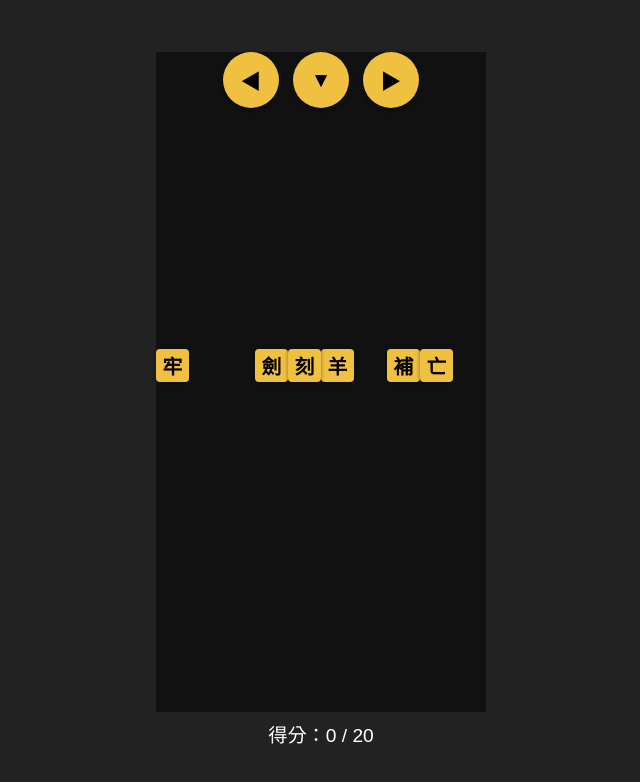
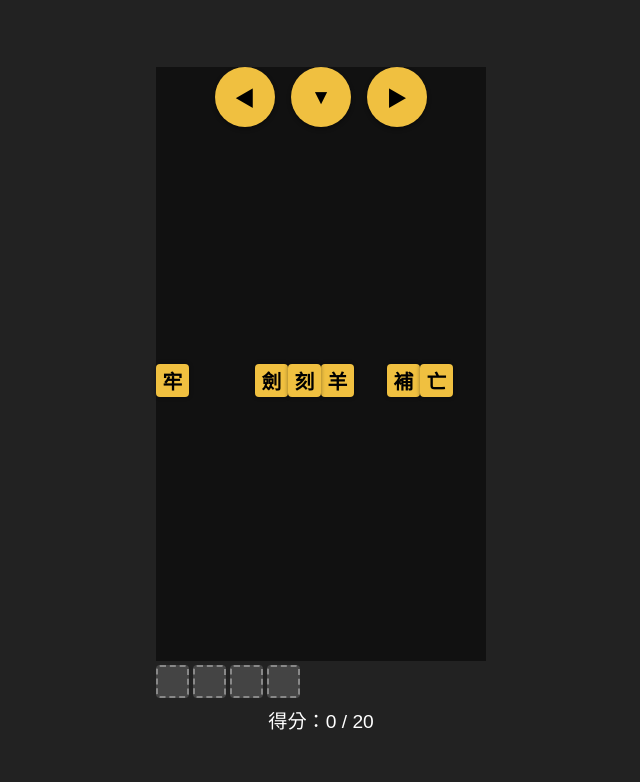
Before and after one commit to wlchoi-yyc/chengyu_tetris_game, a plain HTML site: page index.html in a window 1280 px wide. Shown: the whole page, without its empty margins (319-959 px from the left). Drawn offline with Linux system fonts and the light colour scheme.

Commit message:
Update index.html

```diff
--- a/index.html
+++ b/index.html
@@ -6,28 +6,31 @@
 <style>
  :root{
   --board-bg:#111;
-  --cell-size:40px;/* 動態覆寫 */
+  --cell-size:40px;/* 由 JS 動態覆寫 */
   --block-bg:#f0c040;
   --block-color:#000;
+  --slot-bg:#444;
  }
  *{box-sizing:border-box;margin:0;padding:0;font-family:"Noto Sans TC",sans-serif;-webkit-user-select:none;user-select:none}
  body{display:flex;justify-content:center;align-items:center;height:100vh;background:#222;color:#fff;overflow:hidden}
- #game{display:flex;flex-direction:column;align-items:center;position:relative}
+ #game{position:relative;display:flex;flex-direction:column;align-items:center}
  #board{background:var(--board-bg);position:relative;touch-action:none}
- .block{position:absolute;width:var(--cell-size);height:var(--cell-size);background:var(--block-bg);border-radius:4px;display:flex;justify-content:center;align-items:center;font-weight:700;font-size:calc(var(--cell-size)*0.6);color:var(--block-color);box-shadow:0 0 4px rgba(0,0,0,.4);transition:box-shadow .15s}
+ .block{position:absolute;width:var(--cell-size);height:var(--cell-size);background:var(--block-bg);border-radius:4px;display:flex;justify-content:center;align-items:center;font-weight:700;font-size:calc(var(--cell-size)*0.6);color:var(--block-color);box-shadow:0 0 4px rgba(0,0,0,.4);transition:box-shadow .12s}
  .block.selected{box-shadow:0 0 0 3px #00eaff inset,0 0 6px #00eaff}
+ #slots{display:flex;gap:4px;margin-top:4px}
+ .slot{width:var(--cell-size);height:var(--cell-size);background:var(--slot-bg);border:2px dashed #888;border-radius:4px;display:flex;justify-content:center;align-items:center;position:relative}
  #score{margin-top:8px;font-size:1.2rem}
- .ctrls{position:fixed;bottom:calc(env(safe-area-inset-bottom,0px)+10px);left:0;width:100%;display:flex;justify-content:center;gap:14px;z-index:20}
- .ctrls button{padding:12px 20px;font-size:1.3rem;border:none;border-radius:50%;background:#f0c040;color:#000;width:56px;height:56px;display:flex;justify-content:center;align-items:center;box-shadow:0 2px 4px rgba(0,0,0,.4);cursor:pointer}
- #overlay{position:absolute;inset:0;background:rgba(0,0,0,.8);display:flex;flex-direction:column;justify-content:center;align-items:center;gap:20px;z-index:30;backdrop-filter:blur(4px)}
+ .ctrls{position:fixed;bottom:calc(env(safe-area-inset-bottom,0px)+10px);left:0;width:100%;display:flex;justify-content:center;gap:16px;z-index:30}
+ .ctrls button{padding:12px;font-size:1.3rem;border:none;border-radius:50%;background:#f0c040;color:#000;width:60px;height:60px;display:flex;justify-content:center;align-items:center;box-shadow:0 2px 4px rgba(0,0,0,.4);cursor:pointer}
+ #overlay{position:absolute;inset:0;background:rgba(0,0,0,.8);display:flex;flex-direction:column;justify-content:center;align-items:center;gap:20px;z-index:40;backdrop-filter:blur(4px)}
  #overlay.hidden{display:none}
- #message{font-size:1.6rem;line-height:1.4;text-align:center}
  #overlay button{padding:10px 24px;font-size:1.1rem;border:none;border-radius:6px;background:#f0c040;color:#000;cursor:pointer}
 </style>
 </head>
 <body>
  <div id="game">
   <div id="board"></div>
+  <div id="slots"></div>
   <div id="score">得分：0 / 20</div>
   <div class="ctrls">
    <button id="leftBtn">◀︎</button>
@@ -42,11 +45,12 @@
  </div>
 <script>
 (()=>{
- /* ======== 常數設定 ======== */
- const COLS=10,ROWS=20,TICK_MS=500,MAX_SCORE=20;
+ /* ======== 常量 ======== */
+ const COLS=10,ROWS=18,TICK=500,MAX_SCORE=20; // 行數調為 18，底下額外顯示四槽
  const idioms=["畫蛇添足","亡羊補牢","對牛彈琴","守株待兔","掩耳盜鈴","指鹿為馬","刻舟求劍","盲人摸象","井底之蛙","草木皆兵","紙上談兵","負荊請罪","自相矛盾","畫龍點睛","杯弓蛇影","四海為家","百發百中","一帆風順","順手牽羊","臥薪嘗膽"];
  /* ======== DOM ======== */
  const boardEl=document.getElementById('board');
+ const slotsEl=document.getElementById('slots');
  const scoreEl=document.getElementById('score');
  const overlayEl=document.getElementById('overlay');
  const msgEl=document.getElementById('message');
@@ -57,68 +61,98 @@
  const endBtn=document.getElementById('endBtn');
  /* ======== 狀態 ======== */
  let cellSize,matrix,timer=null,score=0,completed=new Set();
- let falling=[]; // 當前批次下落字塊陣列
- let currentBatchId=0;
- let active=null; // 使用者正在操控的單一字塊
- /* ======== 工具 ======== */
+ let falling=[]; // 當前批次下落字塊
+ let currentBatch=0;
+ let active=null;
+ const slots=[null,null,null,null]; // 儲存四個槽對應的 block or null
+ /* ======== 工具函式 ======== */
  const rand=a=>a[Math.floor(Math.random()*a.length)];
  const shuffle=a=>{const arr=[...a];for(let i=arr.length-1;i>0;i--){const j=Math.floor(Math.random()*(i+1));[arr[i],arr[j]]=[arr[j],arr[i]];}return arr};
- function resize(){cellSize=Math.floor(Math.min(window.innerWidth/(COLS+2),window.innerHeight/(ROWS+4)));document.documentElement.style.setProperty('--cell-size',cellSize+'px');boardEl.style.width=COLS*cellSize+'px';boardEl.style.height=ROWS*cellSize+'px';}
+ function resize(){cellSize=Math.floor(Math.min(window.innerWidth/(COLS+2),window.innerHeight/(ROWS+6)));document.documentElement.style.setProperty('--cell-size',cellSize+'px');boardEl.style.width=COLS*cellSize+'px';boardEl.style.height=ROWS*cellSize+'px';slotsEl.style.width=COLS*cellSize+'px';}
  window.addEventListener('resize',resize);resize();
+ /* ======== 初始化插槽 DOM ======== */
+ function buildSlots(){slotsEl.innerHTML='';for(let i=0;i<4;i++){const d=document.createElement('div');d.className='slot';slotsEl.appendChild(d);} }
+ buildSlots();
+ const slotElems=[...slotsEl.children];
  /* ======== 棋盤 ======== */
  function initMatrix(){matrix=Array.from({length:ROWS},()=>Array(COLS).fill(null));}
- function createBlock(ch,batchId){const el=document.createElement('div');el.className='block';el.textContent=ch;boardEl.appendChild(el);return {ch,row:-1,col:0,el,batchId};}
- function setPos(b){b.el.style.left=b.col*cellSize+'px';b.el.style.top=b.row*cellSize+'px';}
+ function createBlock(ch,batchId){const el=document.createElement('div');el.className='block';el.textContent=ch;boardEl.parentElement.appendChild(el);return {ch,row:-1,col:0,el,batchId,slotIndex:null};}
+ function setPos(b){if(b.slotIndex!==null){const rect=slotElems[b.slotIndex].getBoundingClientRect();const parentRect=boardEl.parentElement.getBoundingClientRect();b.el.style.left=rect.left-parentRect.left+'px';b.el.style.top=rect.top-parentRect.top+'px';}else{b.el.style.left=b.col*cellSize+'px';b.el.style.top=b.row*cellSize+'px';}}
  function collision(r,c){return r>=ROWS||(r>=0&&matrix[r][c]);}
- /* ======== 選取塊 ======== */
- function setActive(b){if(active)active.el.classList.remove('selected');active=b;active.el.classList.add('selected');}
- /* ======== 拖曳 ======== */
- function makeDraggable(block){let dragging=false,startX=0,startCol=0;const el=block.el;
- el.addEventListener('pointerdown',e=>{e.preventDefault();dragging=true;startX=e.clientX;startCol=block.col;setActive(block);el.setPointerCapture(e.pointerId);});
- el.addEventListener('pointermove',e=>{if(!dragging)return;const dx=e.clientX-startX;const offset=Math.round(dx/cellSize);let target=Math.min(Math.max(startCol+offset,0),COLS-1);if(!collision(block.row,target)){block.col=target;setPos(block);}});
- const endDrag=()=>dragging=false;
- el.addEventListener('pointerup',endDrag);el.addEventListener('pointercancel',endDrag);
- el.addEventListener('click',()=>setActive(block)); // 輕觸選取
- }
- /* ======== 給按鈕用的移動 ======== */
- function moveActive(delta){if(!active)return;const target=Math.min(Math.max(active.col+delta,0),COLS-1);if(!collision(active.row,target)){active.col=target;setPos(active);}}
- function softDropActive(){if(!active)return;while(!collision(active.row+1,active.col))active.row++;setPos(active);lock(active);falling=falling.filter(b=>b!==active);active=null;}
- /* ======== 生成 6 字批次 ======== */
- function spawnBatch(){if(completed.size>=idioms.length)return;currentBatchId++;
- const remaining=idioms.filter(i=>!completed.has(i));const word=rand(remaining);
+ /* ======== 生成批次 ======== */
+ function spawnBatch(){if(completed.size>=idioms.length)return;currentBatch++;
+ const remain=idioms.filter(i=>!completed.has(i));const word=rand(remain);
  const extras=shuffle(idioms.join('').split('').filter(c=>!word.includes(c))).slice(0,2);
  const chars=shuffle([...word.split(''),...extras]);
- const colPool=shuffle([...Array(COLS).keys()]);
- chars.forEach((ch,i)=>{const b=createBlock(ch,currentBatchId);b.col=colPool[i%COLS];setPos(b);makeDraggable(b);falling.push(b);});
+ const colsPool=shuffle([...Array(COLS).keys()]);
+ chars.forEach((ch,i)=>{const b=createBlock(ch,currentBatch);b.col=colsPool[i%COLS];setPos(b);makeDraggable(b);falling.push(b);} );
  }
- /* ======== 鎖定 & 清除 ======== */
- function lock(b){if(b.row<0){gameOver();return;}matrix[b.row][b.col]=b;checkClear();}
- function applyGravity(){for(let c=0;c<COLS;c++){for(let r=ROWS-2;r>=0;r--){if(matrix[r][c]&&!matrix[r+1][c]){let nr=r;while(!collision(nr+1,c))nr++;const blk=matrix[r][c];matrix[r][c]=null;matrix[nr][c]=blk;blk.row=nr;setPos(blk);}}}}
- function checkClear(){let clearedBatch=null;
- for(let r=0;r<ROWS;r++){for(let c=0;c<=COLS-4;c++){const seq=[matrix[r][c],matrix[r][c+1],matrix[r][c+2],matrix[r][c+3]];if(seq.every(cell=>cell)){const word=seq.map(x=>x.ch).join('');if(idioms.includes(word)&&!completed.has(word)){clearedBatch=seq[0].batchId;break;}}}if(clearedBatch)break;}
- if(clearedBatch!==null){for(let r=0;r<ROWS;r++){for(let c=0;c<COLS;c++){const cell=matrix[r][c];if(cell&&cell.batchId===clearedBatch){boardEl.removeChild(cell.el);matrix[r][c]=null;}}}
- completed.add(idioms.find(w=>w.split('').every(ch=>true))); // 標記完成
- score++;updateScore();applyGravity();if(score>=MAX_SCORE)win();}
+ /* ======== 拖曳 ======== */
+ function makeDraggable(block){let dragging=false,startX=0,startY=0,offsetX=0,offsetY=0;const el=block.el;
+ function setActive(b){if(active)active.el.classList.remove('selected');active=b;b.el.classList.add('selected');}
+ el.addEventListener('pointerdown',e=>{e.preventDefault();dragging=true;setActive(block);startX=e.clientX;startY=e.clientY;const rect=el.getBoundingClientRect();offsetX=startX-rect.left;offsetY=startY-rect.top;el.setPointerCapture(e.pointerId);
+ // 若原本在 slot，清空 slot
+ if(block.slotIndex!==null){slots[block.slotIndex]=null;block.slotIndex=null;}
+ });
+ el.addEventListener('pointermove',e=>{if(!dragging)return;const parentRect=boardEl.parentElement.getBoundingClientRect();el.style.left=e.clientX-offsetX-parentRect.left+'px';el.style.top=e.clientY-offsetY-parentRect.top+'px';});
+ const endDrag=e=>{if(!dragging)return;dragging=false;el.releasePointerCapture(e.pointerId);
+ // 判斷是否進入插槽
+ let placed=false;
+ slotElems.forEach((slotEl,idx)=>{const sr=slotEl.getBoundingClientRect();if(e.clientX>sr.left && e.clientX<sr.right && e.clientY>sr.top && e.clientY<sr.bottom && !slots[idx]){
+   slots[idx]=block;block.slotIndex=idx;placed=true;setPos(block);
+   // 若之前在矩陣，移除
+   if(block.row>=0)matrix[block.row][block.col]=null;
+ }});
+ if(!placed){ // 若放回棋盤內，嘗試對應列/欄
+   const parentRect=boardEl.getBoundingClientRect();const relX=e.clientX-parentRect.left;const relY=e.clientY-parentRect.top;
+   const c=Math.floor(relX/cellSize);const r=Math.floor(relY/cellSize);
+   if(c>=0&&c<COLS&&r>=0&&r<ROWS&&!collision(r,c)){
+     block.col=c;block.row=r;setPos(block);matrix[r][c]=block; // 鎖定
+   }else{ // 否則掉到原本位置或頂端
+     if(block.row<0){block.col=Math.min(Math.max(block.col,0),COLS-1);setPos(block);}else{setPos(block);} }
  }
+ checkSlots();
+ };
+ el.addEventListener('pointerup',endDrag);
+ el.addEventListener('pointercancel',endDrag);
+ }
+ /* ======== 填滿四槽檢查 ======== */
+ function checkSlots(){if(slots.every(s=>s)){const word=slots.map(b=>b.ch).join('');const slotBatchId=slots[0].batchId;
+ if(idioms.includes(word)){// 成功
+   slots.forEach(b=>boardEl.parentElement.removeChild(b.el));
+   // 移除同批次其他字
+   [...boardEl.parentElement.querySelectorAll('.block')].forEach(el=>{const b=findBlockByEl(el);if(b&&b.batchId===slotBatchId){if(matrix[b.row]&&matrix[b.row][b.col]===b)matrix[b.row][b.col]=null;boardEl.parentElement.removeChild(b.el);} });
+   score++;updateScore();completed.add(word);
+   clearSlots();applyGravity();if(score>=MAX_SCORE)win();else spawnBatch();
+ }else{
+   // 不是正確成語，閃紅提示並彈出
+   slotElems.forEach(el=>{el.style.borderColor='#f00';setTimeout(()=>el.style.borderColor='#888',400);} );
+ }
+ }
+ }
+ function clearSlots(){for(let i=0;i<4;i++){slots[i]=null;} }
+ /* ======== 查找 block by element ======== */
+ function findBlockByEl(el){return [...falling, ...matrix.flat().filter(Boolean), ...slots.filter(Boolean)].find(b=>b.el===el);} // 簡易搜尋
+ /* ======== falling 重力 ======== */
+ function tick(){for(let i=falling.length-1;i>=0;i--){const b=falling[i];if(b.slotIndex!==null)continue;const nr=b.row+1;if(!collision(nr,b.col)){b.row=nr;setPos(b);}else{if(b.row>=0){matrix[b.row][b.col]=b;}falling.splice(i,1);} }
+ if(falling.length===0)spawnBatch();}
+ function applyGravity(){for(let c=0;c<COLS;c++){for(let r=ROWS-2;r>=0;r--){if(matrix[r][c]&&!matrix[r+1][c]){let nr=r;while(!collision(nr+1,c))nr++;const blk=matrix[r][c];matrix[r][c]=null;matrix[nr][c]=blk;blk.row=nr;setPos(blk);} }} }
  /* ======== 分數 ======== */
  function updateScore(){scoreEl.textContent=`得分：${score} / ${MAX_SCORE}`;}
- /* ======== 遊戲循環 ======== */
- function tick(){// 先讓所有 falling 向下
- for(let i=falling.length-1;i>=0;i--){const b=falling[i];const nr=b.row+1;if(!collision(nr,b.col)){b.row=nr;setPos(b);}else{lock(b);falling.splice(i,1);if(b===active)active=null;}}
- if(falling.length===0)spawnBatch();}
- /* ======== 事件 ======== */
+ /* ======== 控制按鈕只針對選中塊 ======== */
+ function moveActive(dx){if(!active||active.slotIndex!==null)return;const target=Math.min(Math.max(active.col+dx,0),COLS-1);if(!collision(active.row,target)){active.col=target;setPos(active);} }
+ function softDropActive(){if(!active||active.slotIndex!==null)return;while(!collision(active.row+1,active.col))active.row++;setPos(active);matrix[active.row][active.col]=active;falling=falling.filter(b=>b!==active);active=null;}
  document.addEventListener('keydown',e=>{if(overlayEl.classList.contains('hidden')){if(e.key==='ArrowLeft')moveActive(-1);else if(e.key==='ArrowRight')moveActive(1);else if(e.key==='ArrowDown')softDropActive();}});
  leftBtn.onclick=()=>moveActive(-1);rightBtn.onclick=()=>moveActive(1);downBtn.onclick=softDropActive;
  /* ======== 結束/勝利 ======== */
  function stop(){clearInterval(timer);timer=null;}
  function gameOver(){stop();msgEl.innerHTML=`Game Over!<br/>得分：${score}`;overlayEl.classList.remove('hidden');}
  function win(){stop();msgEl.innerHTML='🏆<br/>恭喜你取得滿分！';overlayEl.classList.remove('hidden');}
- /* ======== 重置 / 開始 ======== */
- function reset(){boardEl.innerHTML='';falling=[];completed.clear();active=null;score=0;updateScore();initMatrix();}
- function start(){overlayEl.classList.add('hidden');reset();spawnBatch();if(!timer)timer=setInterval(tick,TICK_MS);}
- restartBtn.onclick=start;
- endBtn.onclick=()=>overlayEl.innerHTML='<div style="font-size:2rem">謝謝遊玩！</div>';
- /* ======== 初始啟動 ======== */
+ /* ======== 重設 & 開始 ======== */
+ function reset(){boardEl.parentElement.querySelectorAll('.block').forEach(el=>el.remove());falling=[];active=null;completed.clear();score=0;updateScore();initMatrix();clearSlots();}
+ function start(){overlayEl.classList.add('hidden');reset();spawnBatch();if(!timer)timer=setInterval(tick,TICK);}
+ restartBtn.onclick=start;endBtn.onclick=()=>overlayEl.innerHTML='<div style="font-size:2rem">謝謝遊玩！</div>';
+ /* ======== 啟動 ======== */
  start();
 })();
 </script>
```
